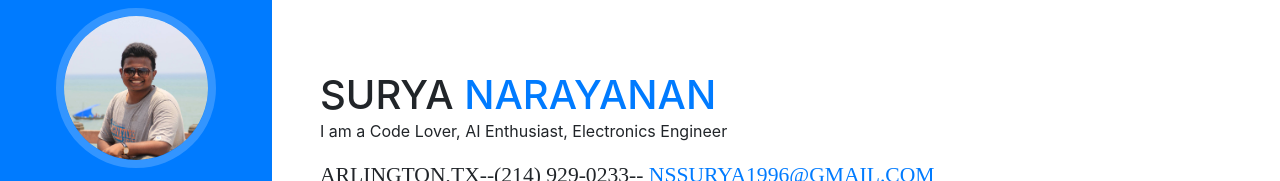
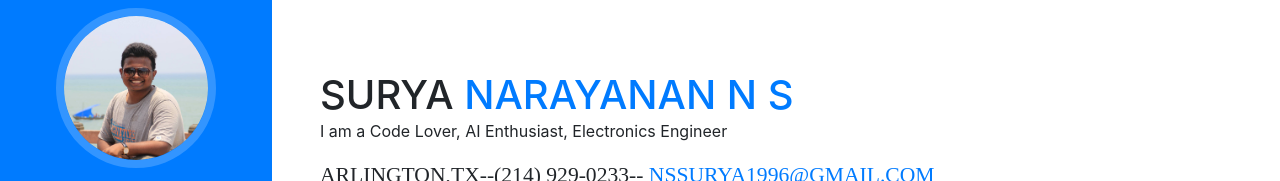
Before and after one commit to nssn96/nssn96.github.io, a website with bundled scripts: page index.html in a window 1280 px wide. Shown: the part 156-337 px from the top of the page. Built offline with nearby package versions, Linux system fonts and the light colour scheme; a web font is replaced by a local one.

Commit message:
Update index.html

```diff
--- a/index.html
+++ b/index.html
@@ -74,7 +74,7 @@
       <section class="resume-section p-3 p-lg-5 d-flex d-column" id="about">
         <div class="my-auto">
           <h1 class="mb-0">Surya
-            <span class="text-primary">Narayanan</span>
+            <span class="text-primary">Narayanan N S</span>
           </h1>
 
 
```
